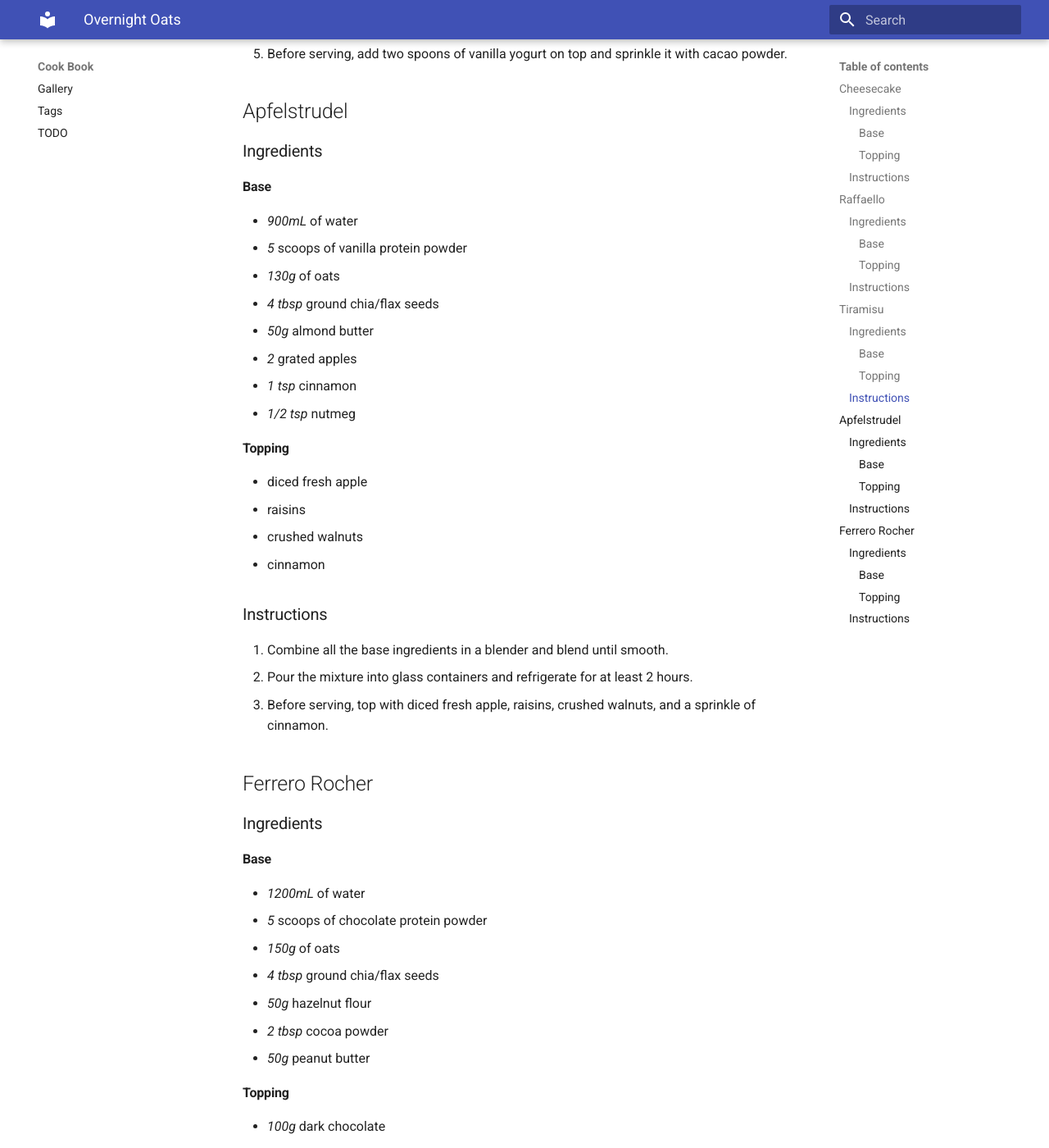
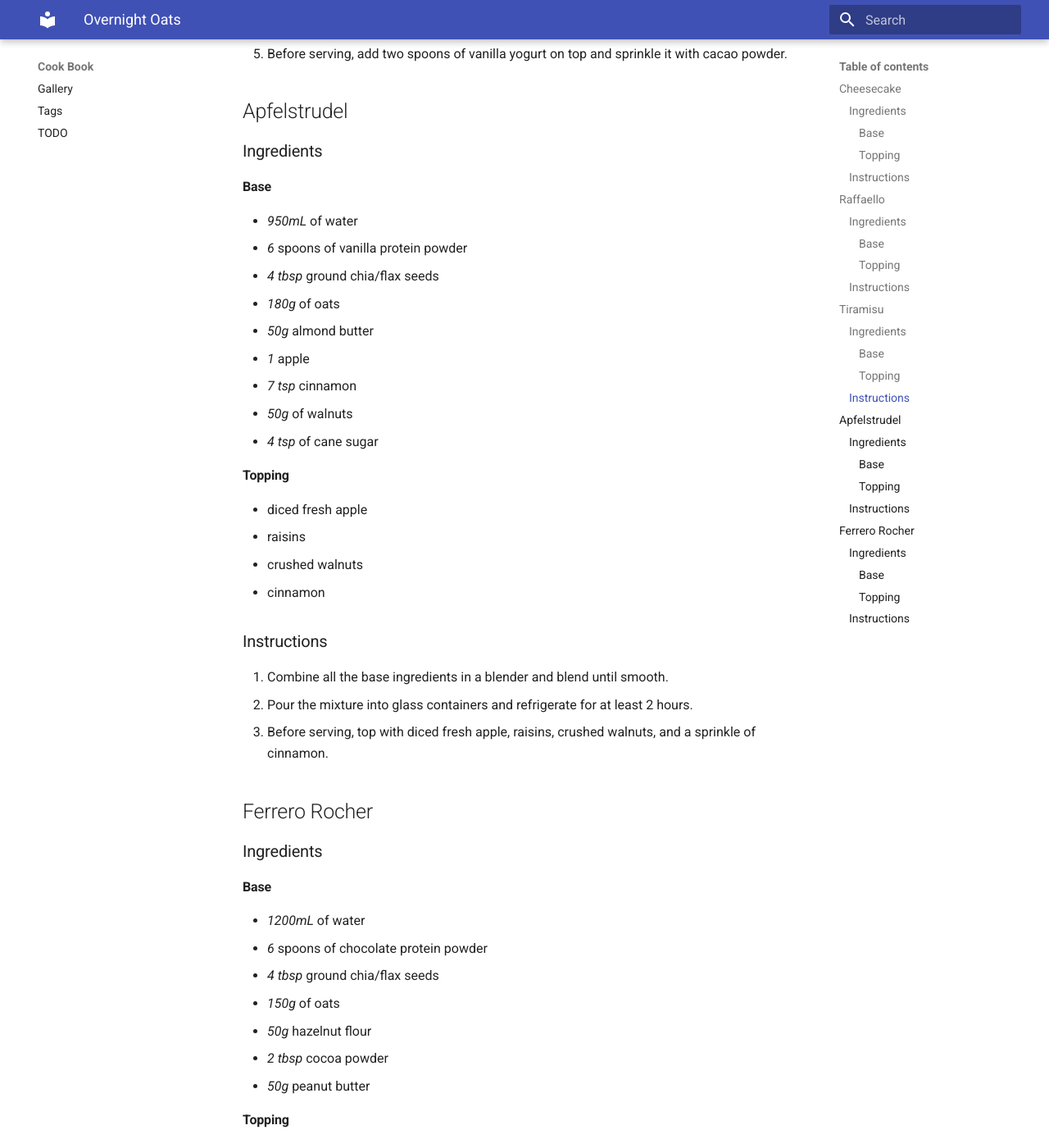
Before and after one commit to gr8jam/cook-book, an MkDocs documentation site: the page built from docs/recipes/overnight_oats/index.md, in a window 1280 px wide and 1400 px high, scrolled down 3872 px. Shown: the whole window at 82% size. Built offline with MkDocs 1.6.1 and Material for MkDocs 9.7.7, drawn with Linux system fonts in a browser that asks for light colours; emoji names are drawn with the system emoji font; some of the changed text lies outside the part shown.

Commit message:
update overnight oats recipes: adjust ingredient measurements and replace comments with todos

```diff
--- a/docs/recipes/overnight_oats/index.md
+++ b/docs/recipes/overnight_oats/index.md
@@ -26,9 +26,9 @@ A collection of protein-packed overnight oats variations. Simply blend the ingre
 ####  Base
 
 - _1150mL_ water
-- 5 scoops of vanilla protein powder
+- _6_ spoons of vanilla protein powder
+- _4 tbsp_ ground chia/flax seeds
 - _200g_ oats
-- _4 tbsp_ ground chia/flax seeds
 - _50g_ peanut butter
 - _2_ drops of vanilla extract
 
@@ -47,16 +47,16 @@ A collection of protein-packed overnight oats variations. Simply blend the ingre
 
 ## Raffaello
 
-[comment]: <> (Add picture)
+[TODO]: <> (Add picture)
 
 ### Ingredients
 
 #### Base
 
 - _1200mL_ of water
-- _5_ scoops of coconut protein powder
+- _6_ spoons of coconut protein powder
+- _4 tbsp_ ground chia/flax seeds
 - _120g_ of oats
-- _4 tbsp_ ground chia/flax seeds
 - _50g_ of coconut flakes
 - _30g_ of almond flour
 - _50g_ almond butter
@@ -80,16 +80,16 @@ A collection of protein-packed overnight oats variations. Simply blend the ingre
 
 ## Tiramisu
 
-[comment]: <> (Add picture)
+[TODO]: <> (Add picture)
 
 ### Ingredients
 
 #### Base
 
 - _1200mL_ of water
-- _5_ scoops of vanilla protein powder
+- _6_ spoons of vanilla protein powder
+- _4 tbsp_ ground chia/flax seeds
 - _200g_ of oats
-- _4 tbsp_ ground chia/flax seeds
 - _50g_ peanut butter
 - _2_ cups of espresso coffee
 - cookies of your choice
@@ -111,20 +111,21 @@ A collection of protein-packed overnight oats variations. Simply blend the ingre
 
 ## Apfelstrudel
 
-[comment]: <> (Add picture)
+[TODO]: <> (Add picture)
 
 ### Ingredients
 
 #### Base
 
-- _900mL_ of water
-- _5_ scoops of vanilla protein powder
-- _130g_ of oats
+- _950mL_ of water
+- _6_ spoons of vanilla protein powder
 - _4 tbsp_ ground chia/flax seeds
+- _180g_ of oats
 - _50g_ almond butter
-- _2_ grated apples
-- _1 tsp_ cinnamon
-- _1/2 tsp_ nutmeg
+- _1_ apple
+- _7 tsp_ cinnamon
+- _50g_ of walnuts
+- _4 tsp_ of cane sugar
 
 #### Topping
 
@@ -141,16 +142,16 @@ A collection of protein-packed overnight oats variations. Simply blend the ingre
 
 ## Ferrero Rocher
 
-[comment]: <> (Add picture)
+[TODO]: <> (Add picture)
 
 ### Ingredients
 
 #### Base
 
 - _1200mL_ of water
-- _5_ scoops of chocolate protein powder
+- _6_ spoons of chocolate protein powder
+- _4 tbsp_ ground chia/flax seeds
 - _150g_ of oats
-- _4 tbsp_ ground chia/flax seeds
 - _50g_ hazelnut flour
 - _2 tbsp_ cocoa powder
 - _50g_ peanut butter
```
Also changed, not shown: other parts of docs/recipes/overnight_oats/index.md (+1 -1 lines).
